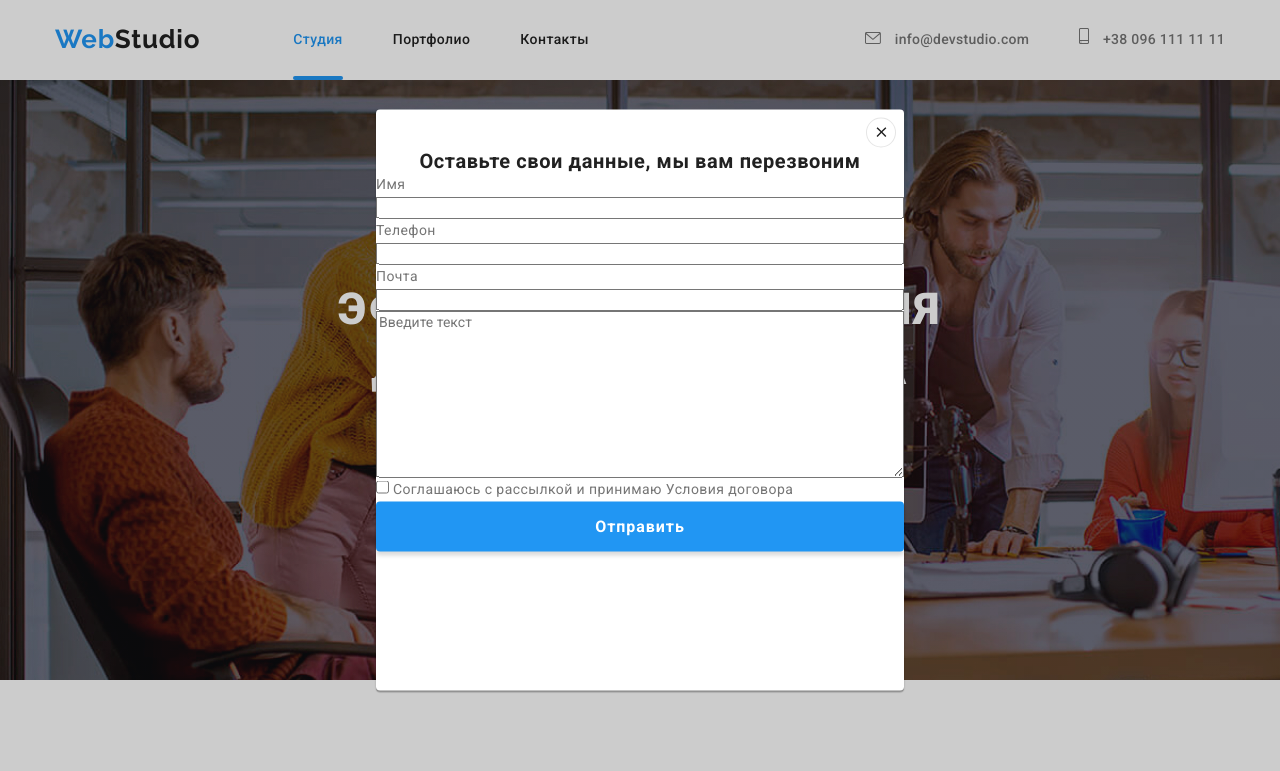
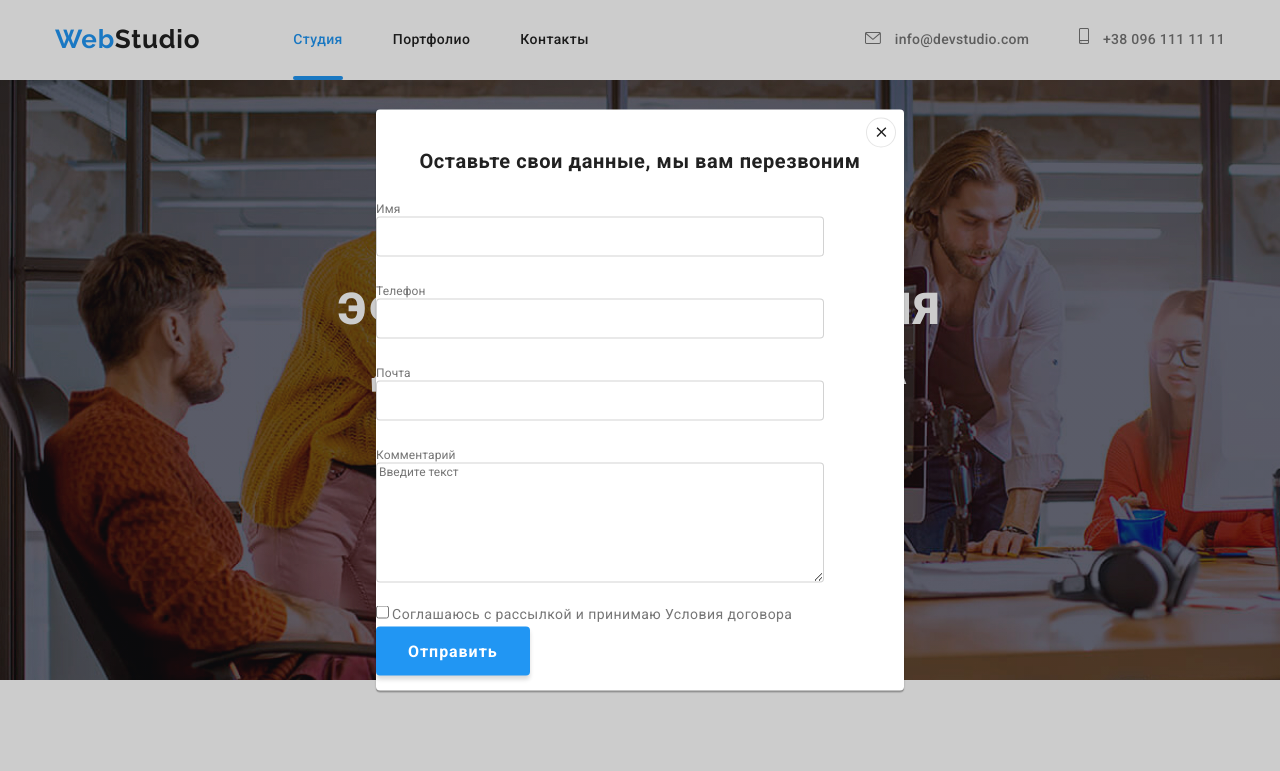
Before and after one commit to anasteti4ka/goit-markup-hw-06, a plain HTML site: page index.html in a window 1280 px wide. Both pictures are taken after a click on the button "Заказать услугу". Shown: the top 771 px of the page. Drawn offline with nearby package versions, Linux system fonts and the light colour scheme.

Commit message:
goit-markup-hw-06

```diff
--- a/CSS/styles.css
+++ b/CSS/styles.css
@@ -806,6 +806,13 @@ p {
 .form {
   display: flex;
   flex-direction: column;
+  font-family: Roboto;
+  font-style: normal;
+  font-weight: normal;
+  font-size: 12px;
+  line-height: 1.16;
+  letter-spacing: 0.01em;
+  color: var(--grey);
 }
 
 .form2 {
@@ -820,8 +827,25 @@ p {
   letter-spacing: 0.03em;
   color: var(--black);
   padding-top: 40px;
-  padding-right: 40px;
-  padding-left: 40px;
+  margin-bottom: 30px;
+}
+
+.field {
+  border: 1px solid rgba(33, 33, 33, 0.2);
+  box-sizing: border-box;
+  border-radius: 4px;
+  margin-bottom: 28px;
+  width: 448px;
+  height: 40px;
+}
+
+.field-text {
+  border: 1px solid rgba(33, 33, 33, 0.2);
+  box-sizing: border-box;
+  border-radius: 4px;
+  margin-bottom: 20px;
+  width: 448px;
+  height: 120px;
 }
 
 .agreement-text {
--- a/index.html
+++ b/index.html
@@ -347,6 +347,13 @@
                 </li>
             </ul>
             </div>
+            <div class="subscribe">
+                <h3 class="icon-title">Подпишитесь на рассылку</h3>
+                <form action="mail.php">
+                    <input type="email" name="email" id="" placeholder="E-mail">
+                    <button class="title-button" type="submit">Подписаться</button>
+                </form>
+            </div>
             </div>
         </footer>
     <div class="backdrop is-hidden" data-modal>
@@ -372,12 +379,15 @@
                     Почта
                     <input class="field" type="email" name="email">
                 </label>
-                    <textarea class="field" name="message" id="" cols="30" rows="10" placeholder="Введите текст"></textarea>
+                <label class="form">
+                    Комментарий
+                    <textarea class="field-text" name="message" id="" cols="30" rows="10" placeholder="Введите текст"></textarea>
+                </label>
                 <div class="form2">
                     <input class="agreement" type="checkbox" name="agreement" value="agreement" id="agreement">
                     <label class="agreement-text" for="agreement">Соглашаюсь с рассылкой и принимаю <span class="agreement-text">Условия договора</span></label>
+                    <button class="title-button" type="submit">Отправить</button>
                 </div>
-                <button class="title-button" type="submit">Отправить</button>
             </form>
         </div>
     </div>
```
